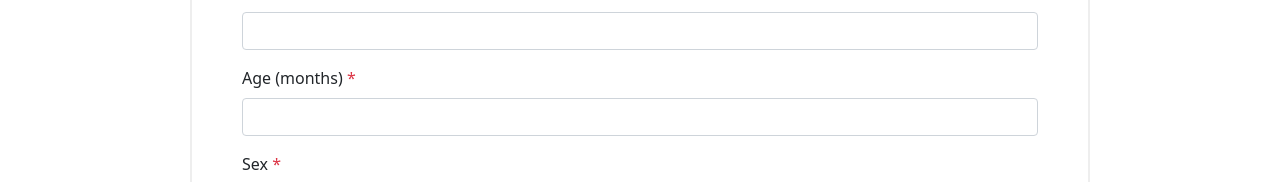
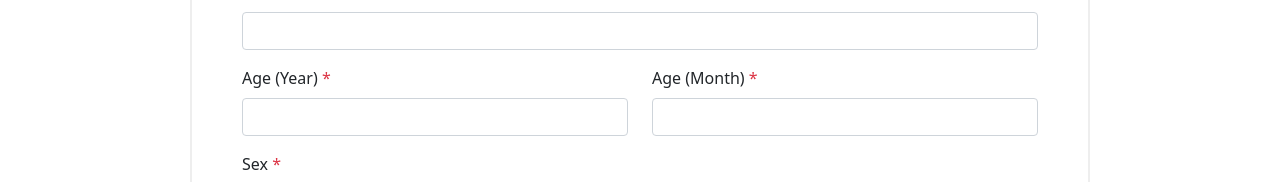
Before and after one commit to kentwong/Paw-Hero-Pet-Adoption-System, a React (Create React App) app in the folder react-frontend/: page /addpet in a window 1280 px wide. Shown: the part 406-588 px from the top of the page. Built offline with nearby package versions, Linux system fonts and the light colour scheme.

Commit message:
feat: seperate year and month for age form

```diff
--- a/react-frontend/src/components/CreatePetComponent.jsx
+++ b/react-frontend/src/components/CreatePetComponent.jsx
@@ -9,7 +9,8 @@ class CreatePetComponent extends Component {
             type: 'dog',
             name: '',
             breed: '',
-            age: '',
+            ageMonth: '',
+            ageYear: '',
             sex: 'male',
             location: '',
             fee: '',
@@ -32,11 +33,16 @@ class CreatePetComponent extends Component {
 
     addPet = e => {
         e.preventDefault();
+        let year = '';
+        let month = '';
+        this.state.ageYear > 1 ? year = " years " : year = " year ";
+        this.state.ageMonth > 1 ? month = " months " : month = " month ";
+
         let pet = {
             type: this.state.type,
             name: this.state.name,
             breed: this.state.breed,
-            age: this.state.age,
+            age: this.state.ageYear + year + this.state.ageMonth + month,
             sex: this.state.sex,
             location: this.state.location,
             fee: this.state.fee,
@@ -71,9 +77,15 @@ class CreatePetComponent extends Component {
                         <label htmlFor="breed" className="form-label">Breed <span className="text-danger">*</span></label>
                         <input type="text" className="form-control" id="breed" value={this.state.breed} onChange={this.handleOnChange} required></input>
                     </div>
-                    <div className="mb-3">
-                        <label htmlFor="age" className="form-label">Age (months) <span className="text-danger">*</span></label>
-                        <input type="number" className="form-control" id="age" min="0" value={this.state.age} onChange={this.handleOnChange} required></input>
+                    <div className="row mb-3">
+                        <div className="col-md-6">
+                            <label htmlFor="age" className="form-label">Age (Year) <span className="text-danger">*</span></label>
+                            <input type="number" className="form-control" id="ageYear" min="0" value={this.state.ageYear} onChange={this.handleOnChange} required></input>
+                        </div>
+                        <div className="col-md-6">
+                            <label htmlFor="age" className="form-label">Age (Month) <span className="text-danger">*</span></label>
+                            <input type="number" className="form-control" id="ageMonth" min="0" value={this.state.ageMonth} onChange={this.handleOnChange} required></input>
+                        </div>
                     </div>
                     <div className="mb-3">
                         <label htmlFor="sex" className="form-label">Sex <span className="text-danger">*</span></label>
```
